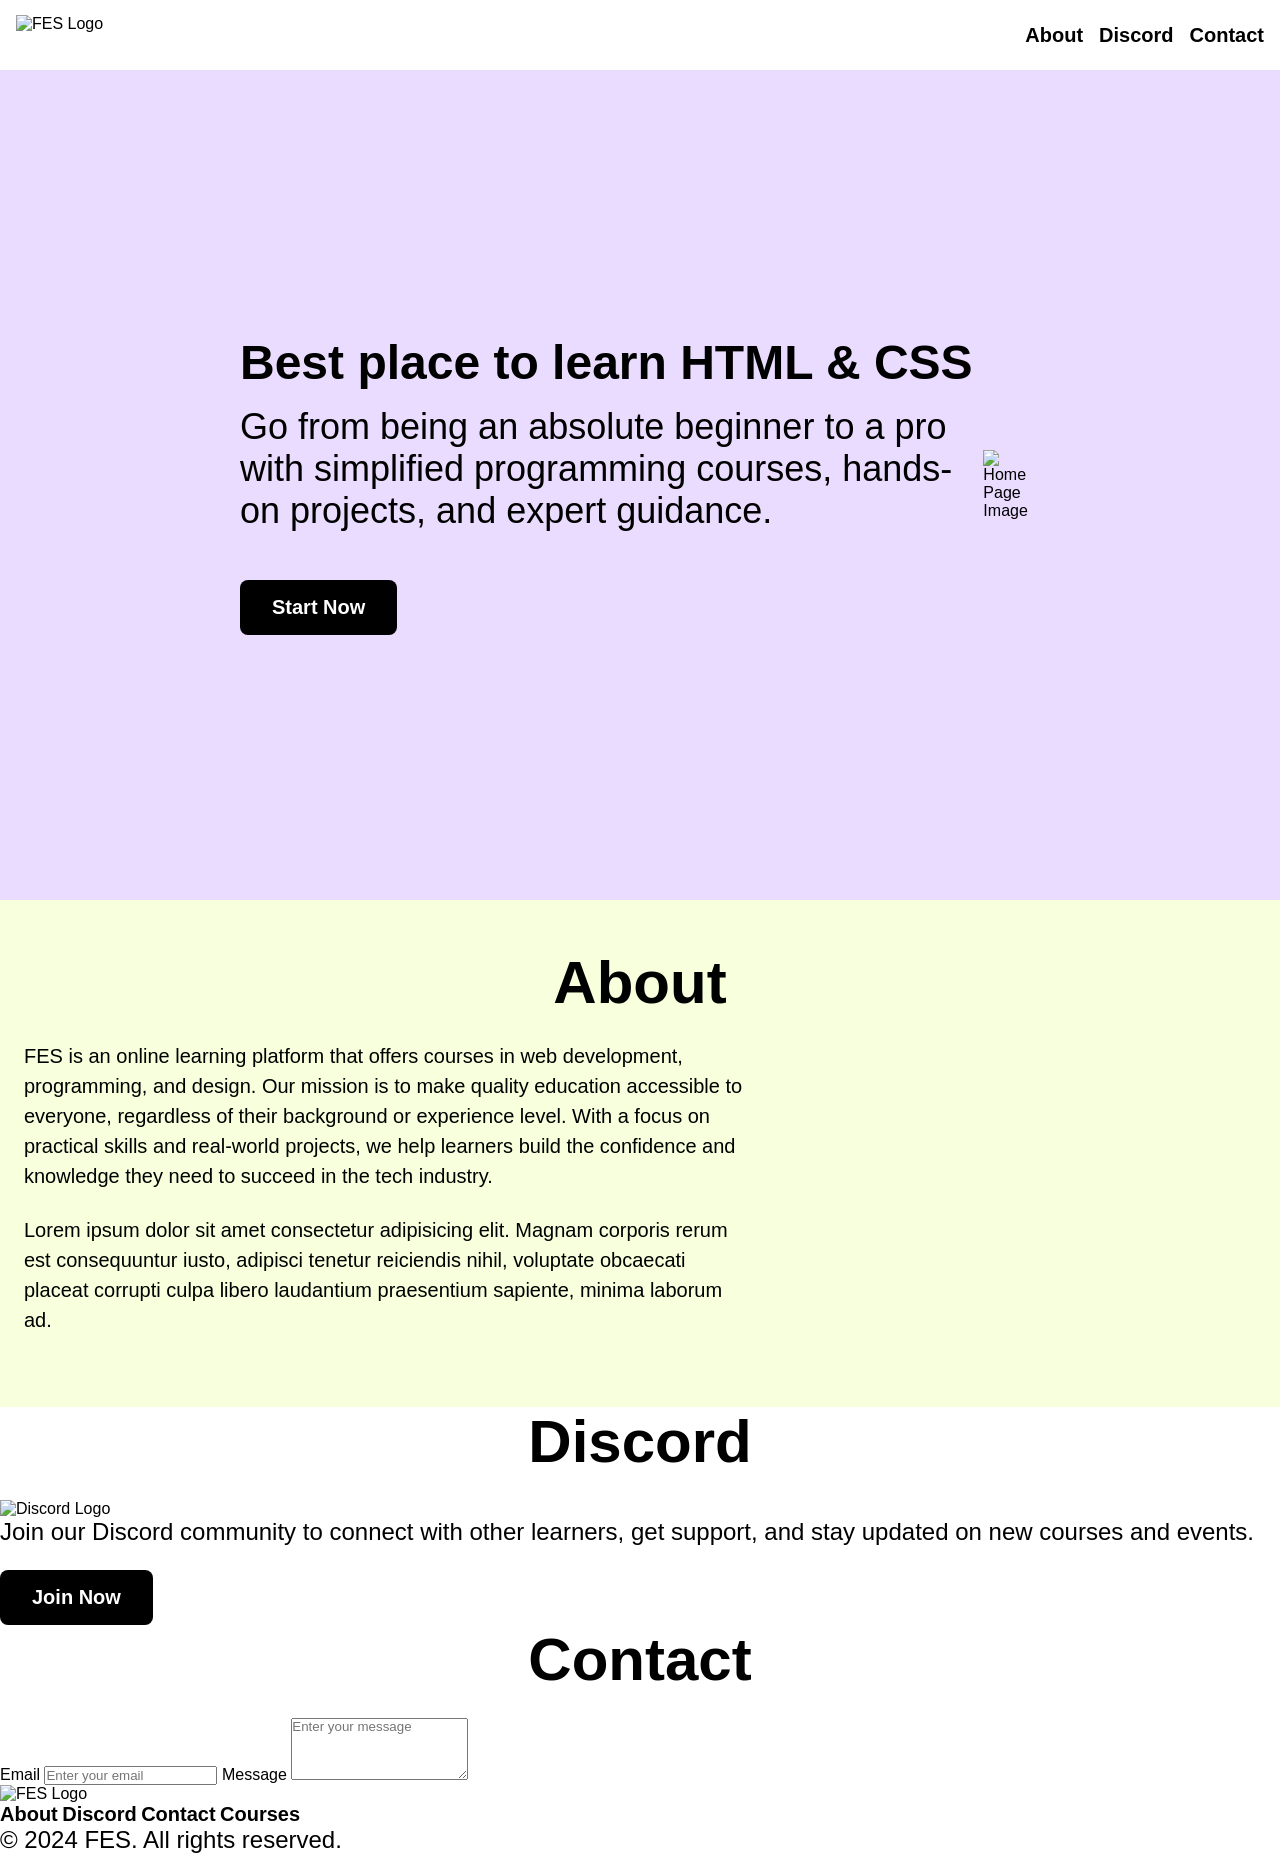
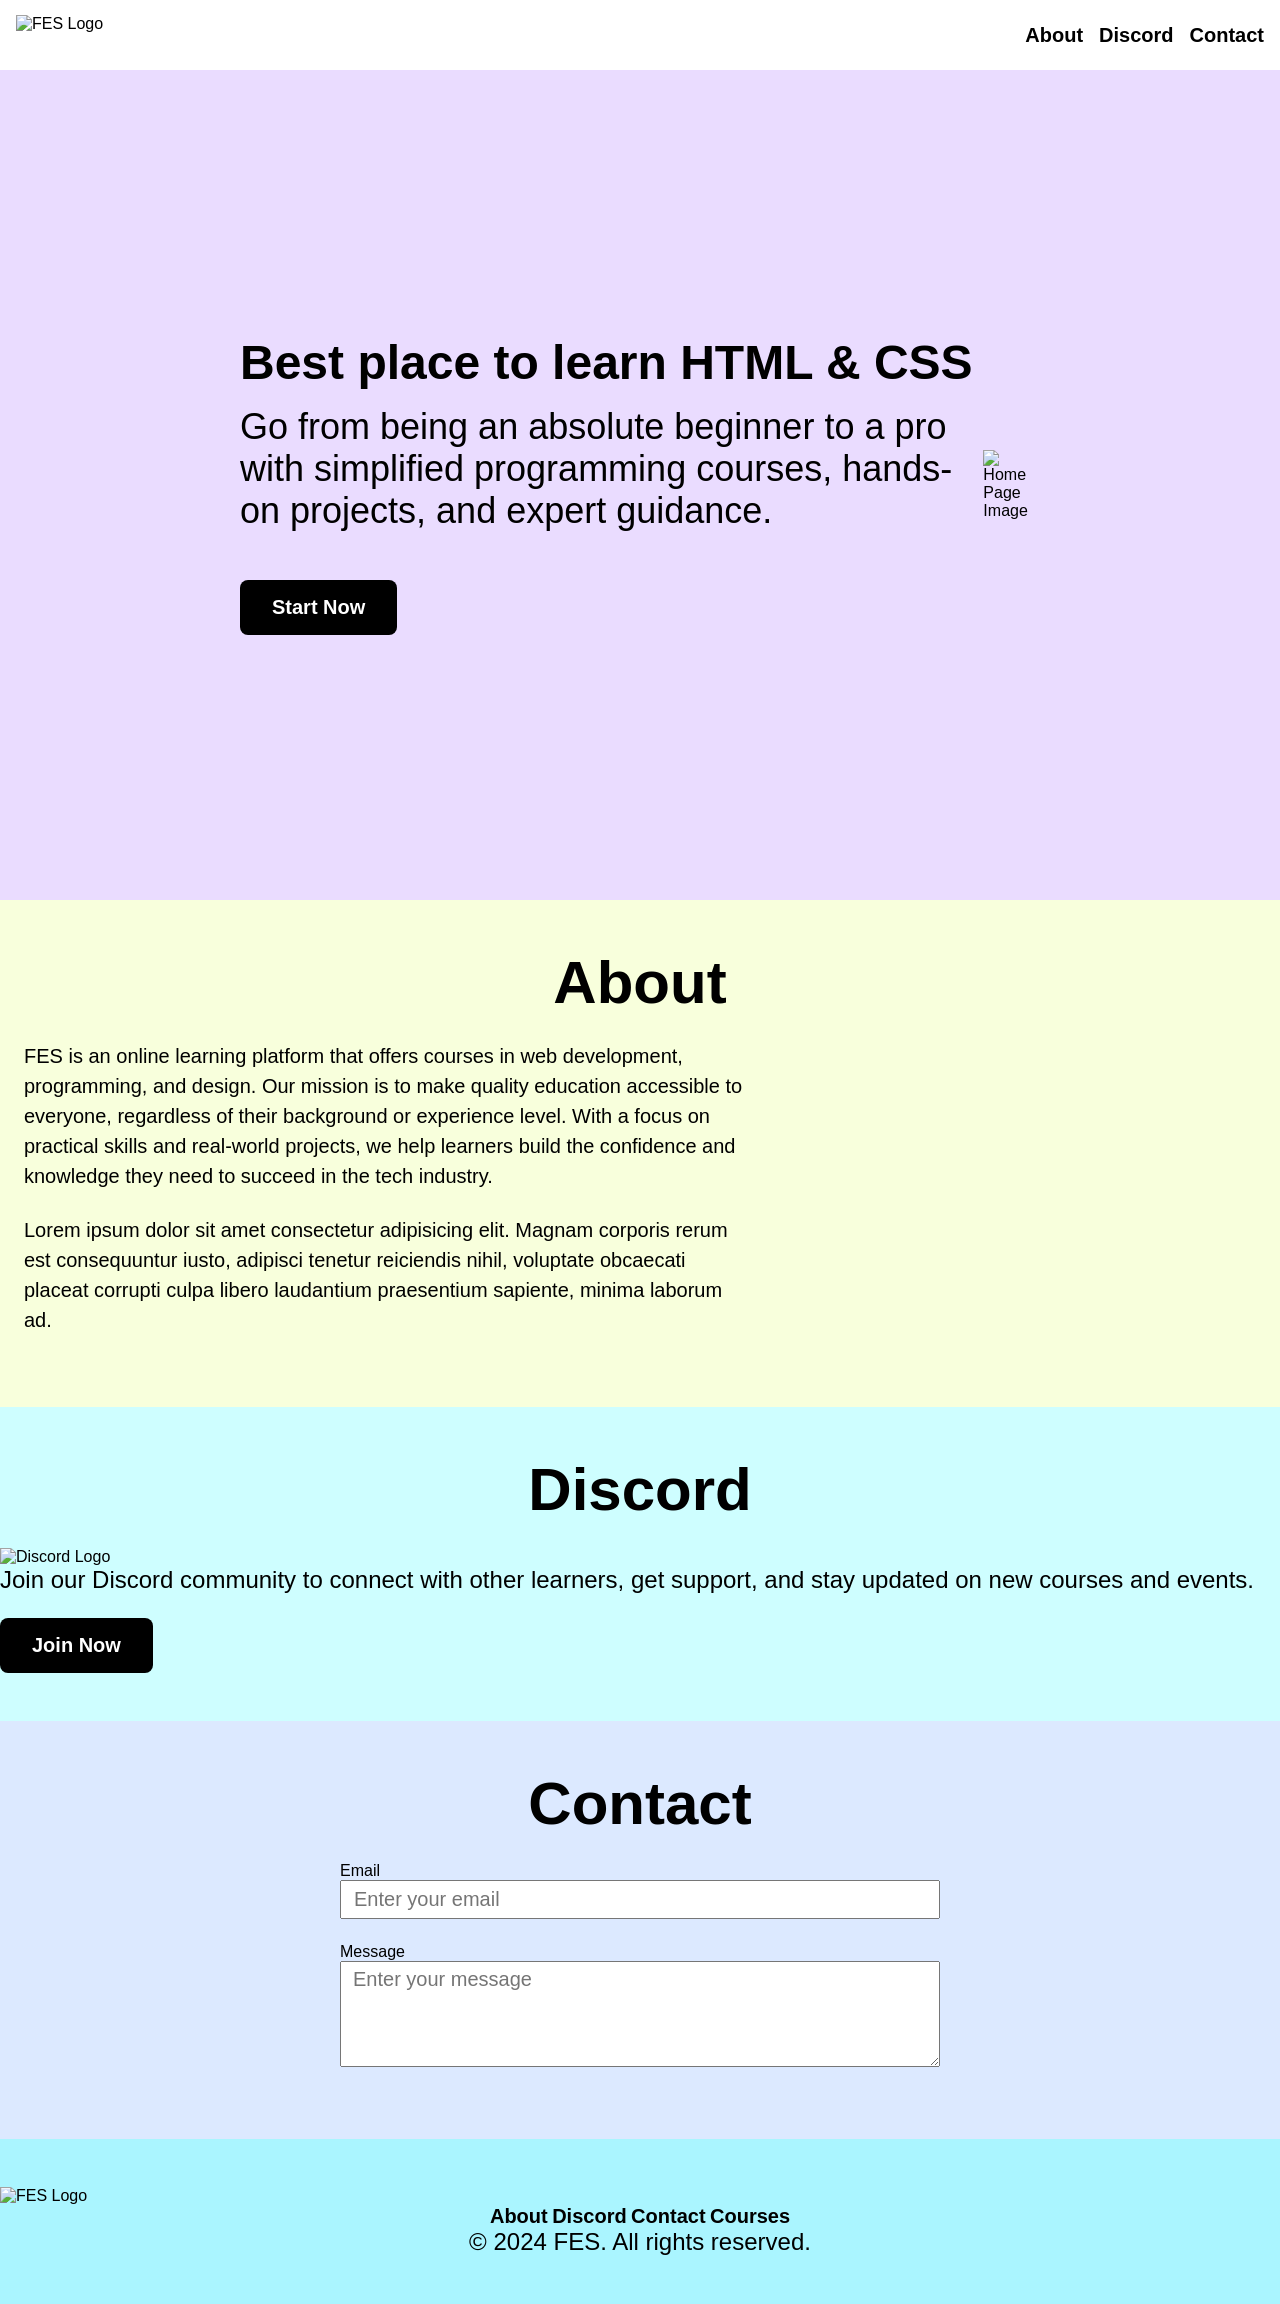

0:00 on 'Responsiveness'

--- a/style.css
+++ b/style.css
@@ -78,10 +78,18 @@ li {
     justify-content: center;
     width: 100%;
     max-width: 800px;
+    margin: 0 auto;
 }
 
-#about {
+#about, #discord, #contact, footer {
     padding: 48px 0;
+}
+
+/*
+About
+*/
+
+#about {
     background-color: #f8ffdc;
 }
 
@@ -121,3 +129,56 @@ img {
     margin-bottom: 24px;
 }
 
+/*
+Discord
+*/
+
+#discord {
+    background-color: #cefeff;
+}
+
+/*
+Contact
+*/
+
+#contact {
+    background-color: #dce9ff;
+}
+
+form {
+    width: 100%;
+    display: flex;
+    max-width: 600px;
+    flex-direction: column;
+    margin: 0 auto;
+}
+
+input, textarea {
+    margin-bottom: 24px;
+    font-size: 20px;
+    padding: 6px 12px;
+}
+
+/*
+Footer
+*/
+
+footer {
+    background-color: #aaf5ff;
+    display: flex;
+    flex-direction: column;
+    align-items: center;
+}
+
+.footer__logo {
+    max-width: 480px;
+    margin-bottom: 16px;
+}
+
+.footer__links {
+    margin-bottom: 32px;
+}
+
+.footer__link {
+    padding: 0 16px;
+}
